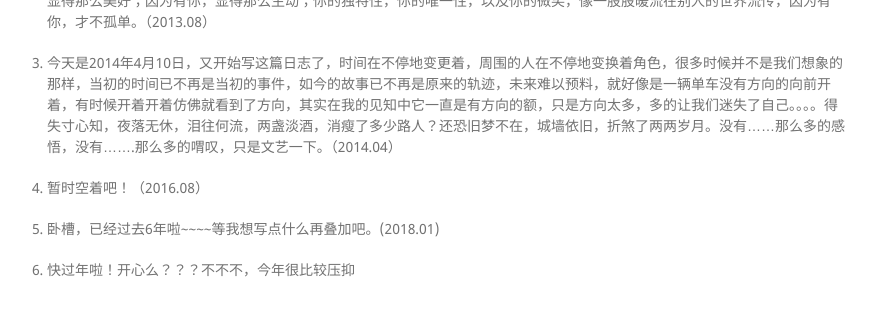
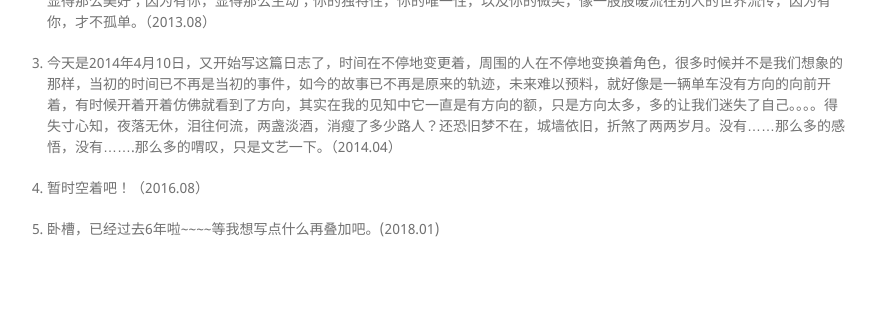
Before and after one commit to Birjemin/birjemin.github.io, a Jekyll site: the page built from index.md, in a window 1280 px wide and 900 px high, scrolled down 837 px, cut to the strip 0-315 px from the top of the window. Shown: the whole strip, without its empty margins (371-1247 px from the left). Built offline with Jekyll 4.4.1, drawn with Linux system fonts in a browser that asks for light colours; nearby versions of some CDN libraries; our own code applies the rules of GitHub Pages for plain Markdown files; comment, search, counter and statistics services are not loaded; some of the changed lines change nothing that is shown.

Commit message:
重新改一下分类

```diff
--- a/_includes/sidebar.html
+++ b/_includes/sidebar.html
@@ -9,7 +9,8 @@
       <li><a href="/wiki/php-zend-engine">Zend引擎</a></li>
       <li><a href="/wiki/php-variable">PHP变量的实现</a></li>
       <li><a href="/wiki/php-compile">PHP的编译</a></li>
-      <li><a href="#">PHP缓存</a></li>
+      <li><a href="/wiki/php-xhprof">Xhprof的使用</a></li>
+      <li><a href="/wiki/php-xhgui">Xhgui+Tideways的使用</a></li>
     </ul>
   </li>
   <li><span class='wiki'>Mysql</span>
@@ -32,8 +33,6 @@
     <ul class='ul' style="display:none">
         <li><a href="/wiki/tech-git-readme">Git的简易使用</a></li>
         <li><a href="/wiki/tech-restful-api">Restful Api</a></li>
-        <li><a href="/wiki/tech-xhprof">Xhprof的使用</a></li>
-        <li><a href="/wiki/tech-xhgui">Xhgui+Tideways的使用</a></li>
     </ul>
   </li>
   <li><span class='wiki'>Algorithm</span>
--- a/index.md
+++ b/index.md
@@ -24,5 +24,3 @@
 4. 暂时空着吧！（2016.08）
 
 5. 卧槽，已经过去6年啦~~~~等我想写点什么再叠加吧。(2018.01)
-
-6. 快过年啦！开心么？？？不不不，今年很比较压抑
```
Also changed, not shown: wiki/php-xhgui.md (renamed from wiki/tech-xhgui.md), wiki/php-xhprof.md (renamed from wiki/tech-xhprof.md).
